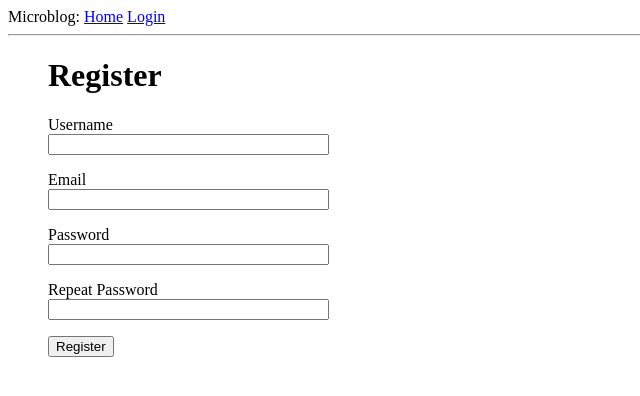
After one commit to lululululu5/re-immo, a Flask app: page /register in a window 1280 px wide. The commit adds this page. Shown: the top 396 px of the page, without its empty margins (0-640 px from the left). Run offline with Flask 3, Linux system fonts and the light colour scheme.

Commit message:
Added user registration endpoint

```diff
--- a/app/__init__.py
+++ b/app/__init__.py
@@ -2,11 +2,14 @@ from flask import Flask
 from config import Config
 from flask_sqlalchemy import SQLAlchemy
 from flask_migrate import Migrate
+from flask_login import LoginManager
 
 app = Flask(__name__)
 app.config.from_object(Config)
 
 db = SQLAlchemy(app)
 migrate = Migrate(app, db, render_as_batch=True) # configuration for SQLite and Development server for production change the render as batch.
+login = LoginManager(app)
+login.login_view = "login"
 
 from app import routes, models
--- a/app/forms.py
+++ b/app/forms.py
@@ -1,9 +1,26 @@
 from flask_wtf import FlaskForm
 from wtforms import StringField, PasswordField, BooleanField, SubmitField
-from wtforms.validators import DataRequired
+from wtforms.validators import DataRequired, Email, ValidationError, EqualTo
+import sqlalchemy as sa
+
+from app import db
+from .models import User
 
 class LoginForm(FlaskForm):
     username = StringField("Username", validators=[DataRequired()])
     password = PasswordField("Password", validators=[DataRequired()])
     remember_me = BooleanField("Remember Me")
     submit = SubmitField("Sign in")
+
+class RegistrationForm(FlaskForm):
+    username = StringField("Username", validators=[DataRequired()])
+    email = StringField("Email", validators=[DataRequired(), Email()])
+    password = PasswordField("Password", validators=[DataRequired()])
+    password2 = PasswordField("Repeat Password", validators=[DataRequired(), EqualTo("password", message="Password needs to be the same.")])
+    submit = SubmitField("Register")
+
+
+    def validate_email(self,email):
+        user = db.session.scalar(sa.select(User).where(User.email == email.data))
+        if user is not None:
+            raise ValidationError("User already exists, please use different email")
--- a/app/routes.py
+++ b/app/routes.py
@@ -1,11 +1,16 @@
-from flask import render_template, flash, redirect, url_for
-from .forms import LoginForm
-from app import app
+from flask import render_template, flash, redirect, url_for, request
+from flask_login import current_user, login_user, logout_user, login_required
+import sqlalchemy as sa
+from urllib.parse import urlsplit
+
+from .forms import LoginForm, RegistrationForm
+from .models import User
+from app import app, db
 
 @app.route("/")
 @app.route("/index")
+@login_required
 def index():
-    user = {"username": "Miguel"}
     buildings = [
         {
             "address": "123",
@@ -17,12 +22,40 @@ def index():
 
         }
     ]
-    return render_template("index.html", user=user, buildings=buildings)
+    return render_template("index.html", buildings=buildings)
 
 @app.route("/login", methods=["GET", "POST"])
 def login():
+    if current_user.is_authenticated:
+        return redirect(url_for("index"))
     form = LoginForm()
     if form.validate_on_submit():
-        flash(f"Login requested for user {form.username.data}, remember_me = {form.remember_me.data}")
+        user = db.session.scalar(sa.select(User).where(User.name == form.username.data))
+        if user is None or not user.check_password(form.password.data):
+            flash("Invalid username or password")
+            return redirect(url_for("login"))
+        login_user(user, remember=form.remember_me.data)
+        next_page = request.args.get("next")
+        if not next_page or urlsplit(next_page).netloc != "":
+            next_page = url_for("index")
+        return redirect(next_page)
+    return render_template("login.html", title="Sign In", form=form)
+
+@app.route("/logout")
+def logout():
+    logout_user()
+    return redirect(url_for("index"))
+
+@app.route("/register", methods=["GET", "POST"])
+def register():
+    if current_user.is_authenticated:
         return redirect(url_for("index"))
-    return render_template("login.html", title="Sign In", form=form)
+    form = RegistrationForm()
+    if form.validate_on_submit():
+        user = User(name=form.username.data, email=form.email.data)
+        user.set_password(form.password.data)
+        db.session.add(user)
+        db.session.commit()
+        flash("Congratulation, you are now a registered user!")
+        return redirect(url_for("login"))
+    return render_template("register.html", title="Register", form=form)
--- a/app/templates/base.html
+++ b/app/templates/base.html
@@ -10,8 +10,11 @@
     <body>
         <div>Microblog:
             <a href="{{ url_for("index")}}">Home</a>
+            {% if current_user.is_anonymous %}
             <a href="{{ url_for("login")}}">Login</a>
-
+            {% else %}
+            <a href="{{ url_for("logout")}}">Logout</a>
+            {% endif %}
         </div>
         <hr>
         {% with messages = get_flashed_messages() %}
--- a/app/templates/index.html
+++ b/app/templates/index.html
@@ -1,6 +1,6 @@
 {% extends "base.html" %}
     {% block content %}
-        <h1> Hello, {{ user.username}} </h1>
+        <h1> Hello, {{ current_user.username}} </h1>
         {% for building in buildings  %}
         <div>
             <p>
--- a/app/templates/login.html
+++ b/app/templates/login.html
@@ -21,5 +21,6 @@
         <p> {{form.remember_me()}} {{form.remember_me.label}}</p>
         <p> {{form.submit()}}</p>
     </form>
+    <p>New User? <a href="{{ url_for("register")}}">Click to Register!</a><p>
 
 {% endblock %}
--- /dev/null
+++ b/app/templates/register.html
@@ -0,0 +1,37 @@
+{% extends "base.html" %}
+
+{% block content %}
+    <h1>Register </h1>
+    <form action="" method="post">
+        {{ form.hidden_tag() }}
+        <p>
+            {{ form.username.label }}<br>
+            {{ form.username(size=32) }}<br>
+            {% for error in form.username.errors %}
+            <span style="color: red;">[{{ error }}]</span>
+            {% endfor %}
+        </p>
+        <p>
+            {{ form.email.label }}<br>
+            {{ form.email(size=32) }}<br>
+            {% for error in form.email.errors %}
+            <span style="color: red;">[{{ error }}]</span>
+            {% endfor %}
+        </p>
+        <p>
+            {{ form.password.label }}<br>
+            {{ form.password(size=32) }}<br>
+            {% for error in form.password.errors %}
+            <span style="color: red;">[{{ error }}]</span>
+            {% endfor %}
+        </p>
+        <p>
+            {{ form.password2.label }}<br>
+            {{ form.password2(size=32) }}<br>
+            {% for error in form.password2.errors %}
+            <span style="color: red;">[{{ error }}]</span>
+            {% endfor %}
+        </p>
+        <p>{{ form.submit() }}</p>
+    </form>
+{% endblock  %}
--- a/requirements.txt
+++ b/requirements.txt
@@ -1,10 +1,14 @@
 alembic==1.13.2
 blinker==1.8.2
 click==8.1.7
+dnspython==2.6.1
+email_validator==2.2.0
 Flask==3.0.3
+Flask-Login==0.6.3
 Flask-Migrate==4.0.7
 Flask-SQLAlchemy==3.1.1
 Flask-WTF==1.2.1
+idna==3.7
 itsdangerous==2.2.0
 Jinja2==3.1.4
 Mako==1.3.5
```
Also changed, not shown: app/models.py (+17 -2 lines), app.db, 1 other file.
